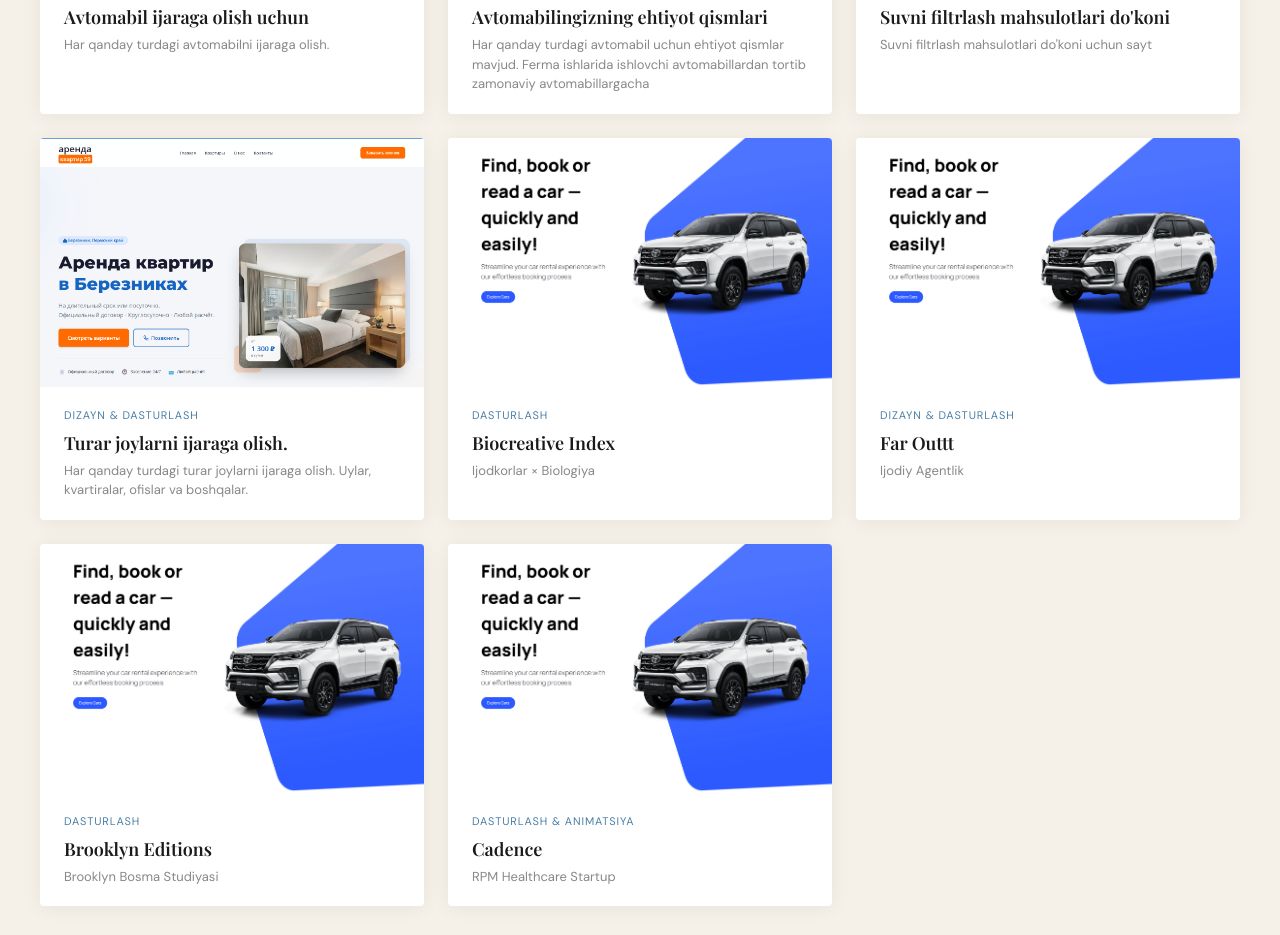
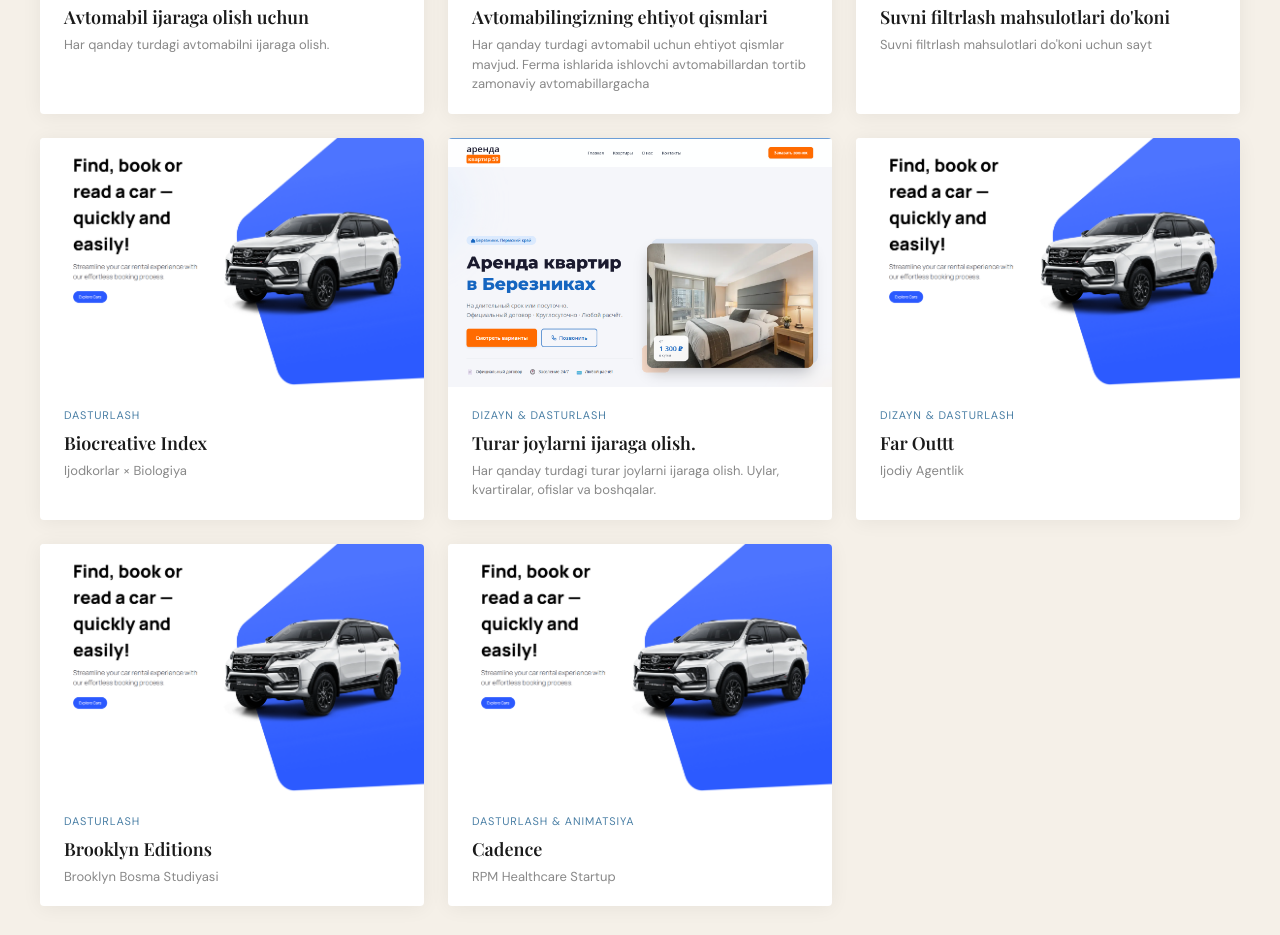
Before and after one commit to MuhammmadRizo/portfolio_one, a Next.js app: page / in a window 1280 px wide. Shown: the part 1400-2335 px from the top of the page. Built offline with nearby package versions, Linux system fonts and the light colour scheme; a web font is replaced by a local one.

Commit message:
Added new project

```diff
--- a/components/PortfolioSection.tsx
+++ b/components/PortfolioSection.tsx
@@ -40,16 +40,6 @@ const projects = [
   },
   {
     id: 4,
-    title: "Turar joylarni ijaraga olish.",
-    subtitle: "Har qanday turdagi turar joylarni ijaraga olish. Uylar, kvartiralar, ofislar va boshqalar.",
-    img: Arenda,
-    url: "#",
-    description:
-      "Bu loyiha turar joylarni ijaraga olish uchun mo'ljallangan. Figma dizaynlarini ishlab chiqdim, barcha animatsiyalarni men qo'shdim. Hozirda faqat statik sahifa, lekin kelajakda to'liq ishlaydigan saytga aylantirishni rejalashtirmoqdaman.",
-    role: "Dizayn & Dasturlash",
-  },
-  {
-    id: 5,
     title: "Biocreative Index",
     subtitle: "Ijodkorlar × Biologiya",
     img: CarShowCase,
@@ -57,6 +47,16 @@ const projects = [
     description:
       "Biologiya va ijodiy soha kesishmasida ishlayotgan odamlar uchun katalog. Men dasturlash qismini amalga oshirdim.",
     role: "Dasturlash",
+  },
+  {
+    id: 5,
+    title: "Turar joylarni ijaraga olish.",
+    subtitle: "Har qanday turdagi turar joylarni ijaraga olish. Uylar, kvartiralar, ofislar va boshqalar.",
+    img: Arenda,
+    url: "https://arenda-kv.vercel.app/",
+    description:
+      "Bu loyiha turar joylarni ijaraga olish uchun mo'ljallangan. Figma dizaynlarini ishlab chiqdim, barcha animatsiyalarni men qo'shdim. Hozirda faqat statik sahifa, lekin kelajakda to'liq ishlaydigan saytga aylantirishni rejalashtirmoqdaman.",
+    role: "Dizayn & Dasturlash",
   },
   {
     id: 6,
```
